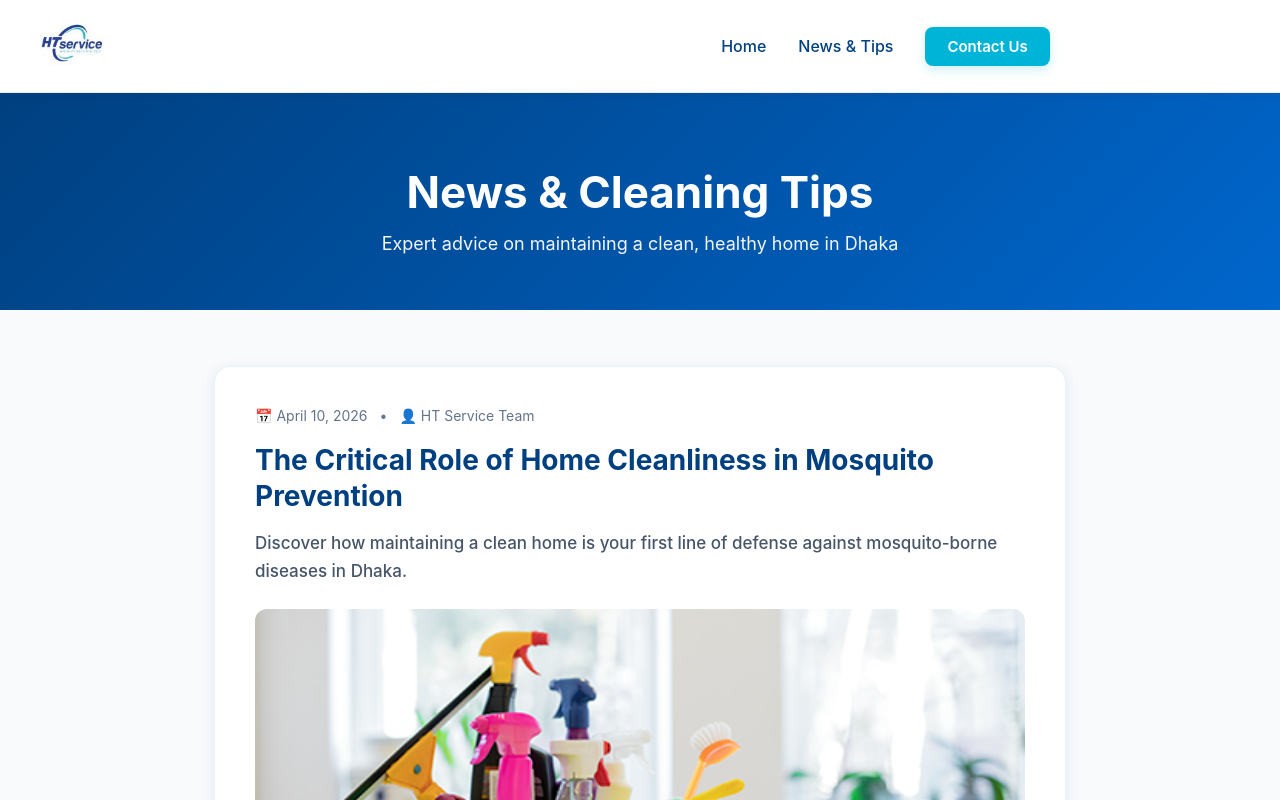
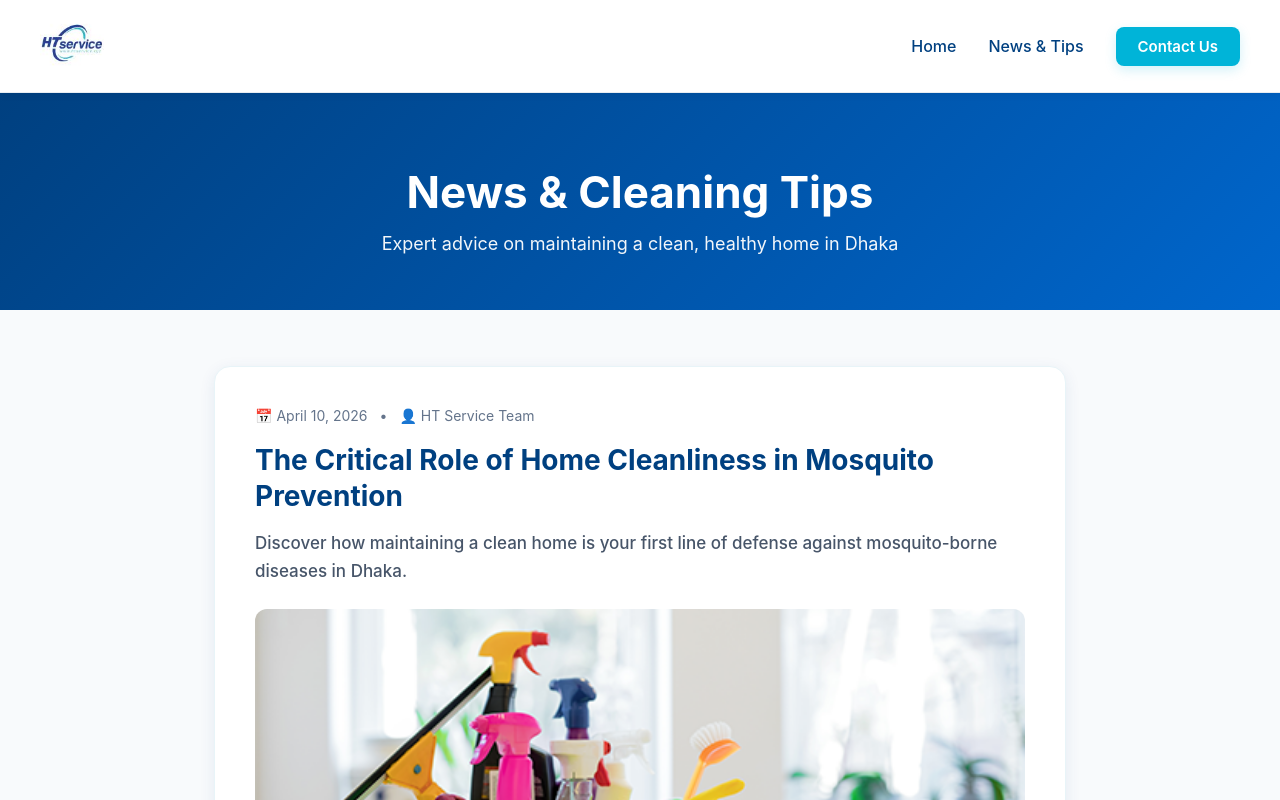
Before and after one commit to RetroRabiul/HTService, a Next.js app: page /news in a window 1280 px wide. Shown: the top 800 px of the page. Built offline with nearby package versions, Linux system fonts and the light colour scheme.

Commit message:
Prevent layout jump: absolutely position nav book button and add button transitions

```diff
--- a/components/Navigation.js
+++ b/components/Navigation.js
@@ -60,6 +60,7 @@ export default function Navigation({ onBookClick }) {
           <Link href="/news" className={styles.link} onClick={() => setMenuOpen(false)}>
             News &amp; Tips
           </Link>
+          <div className={styles.ctaWrap}>
             <a href="/#contact" className={styles.contactBtn} onClick={() => setMenuOpen(false)}>
               Contact Us
             </a>
@@ -74,6 +75,7 @@ export default function Navigation({ onBookClick }) {
             </button>
           </div>
         </div>
+      </div>
     </nav>
   );
 }
--- a/styles/Navigation.module.css
+++ b/styles/Navigation.module.css
@@ -58,7 +58,7 @@
   text-decoration: none;
   white-space: nowrap;
   box-shadow: 0 4px 12px rgba(0, 180, 216, 0.18);
-  transition: opacity 0.2s, transform 0.15s;
+  transition: opacity 0.22s ease, transform 220ms cubic-bezier(.2,.8,.2,1);
 }
 
 .contactBtn:hover {
@@ -67,8 +67,13 @@
 }
 
 /* Small inline book-now button that appears when hero CTA is out of view */
+.ctaWrap {
+  position: relative;
+  display: inline-flex;
+  align-items: center;
+}
+
 .bookNow {
-  /* Keep in flow but hidden by default; animate with transform+opacity */
   background: #00B4D8;
   color: white;
   padding: 8px 18px;
@@ -78,19 +83,30 @@
   border: none;
   cursor: pointer;
   margin-left: 12px;
+  /* absolutely positioned so it doesn't change layout */
+  position: absolute;
+  right: -6px; /* slight overlap so it sits just to the right */
+  top: 50%;
+  transform: translateY(-50%) translateX(12px);
   opacity: 0;
-  transform: translateX(12px);
-  transition: transform 320ms cubic-bezier(.2,.8,.2,1), opacity 260ms ease;
   visibility: hidden;
+  transition: transform 320ms cubic-bezier(.2,.8,.2,1), opacity 260ms ease, visibility 0ms linear 320ms;
+  box-shadow: 0 6px 20px rgba(0,180,216,0.22);
 }
 .bookNowShow {
+  transform: translateY(-50%) translateX(0);
   opacity: 1;
-  transform: translateX(0);
   visibility: visible;
+  transition-delay: 0ms;
 }
 
 @media (max-width: 768px) {
   .bookNow { display: none !important; }
+}
+
+/* Make links and buttons animate smoothly to avoid gaps */
+.link, .contactBtn, .bookNow, .hamburger, .line {
+  transition: transform 180ms ease, opacity 180ms ease;
 }
 
 /* Hamburger button — hidden on desktop */
```
Lines whose indentation alone changed are shown as unchanged.
